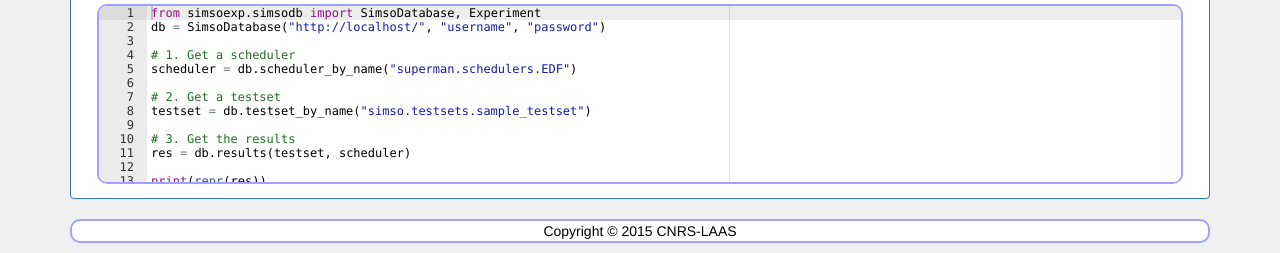
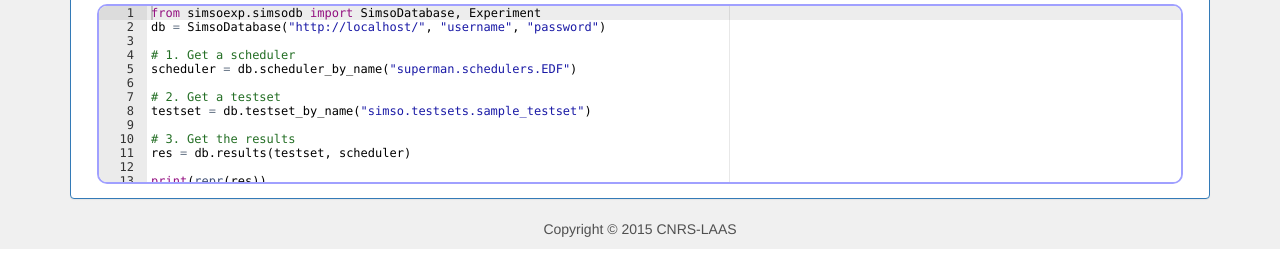
Before and after one commit to Scriptopathe/simso-exp, a Django app: page / in a window 1280 px wide. Shown: the part 2471-2724 px from the top of the page. Run offline with Django 3.2, Linux system fonts and the light colour scheme; the visitor is signed in with stand-in values (Sample User, id 1); parts of the project's set-up code (start-up, migrations or seed data) failed here and were passed over; some libraries are stand-ins or nearby versions.

Commit message:
Changed footer style

```diff
--- a/simsoexp/static/style.css
+++ b/simsoexp/static/style.css
@@ -44,8 +44,5 @@ body {
 
 .footer {
 	text-align: center;
-	color: black;
-	background-color: #FFFFFF;
-	border-radius: 10px;
-	border: 2px #A0A0FF solid;
+	color: #505050;
 }
```
